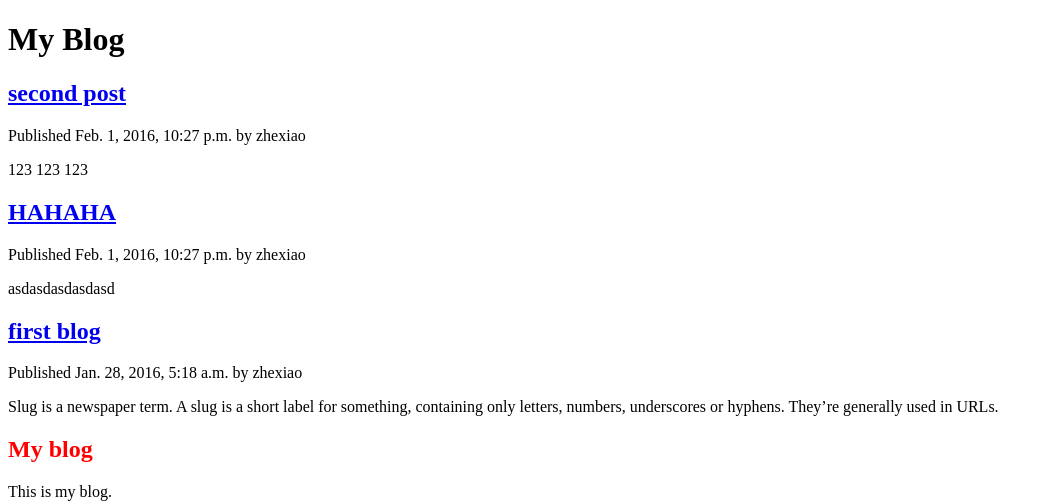
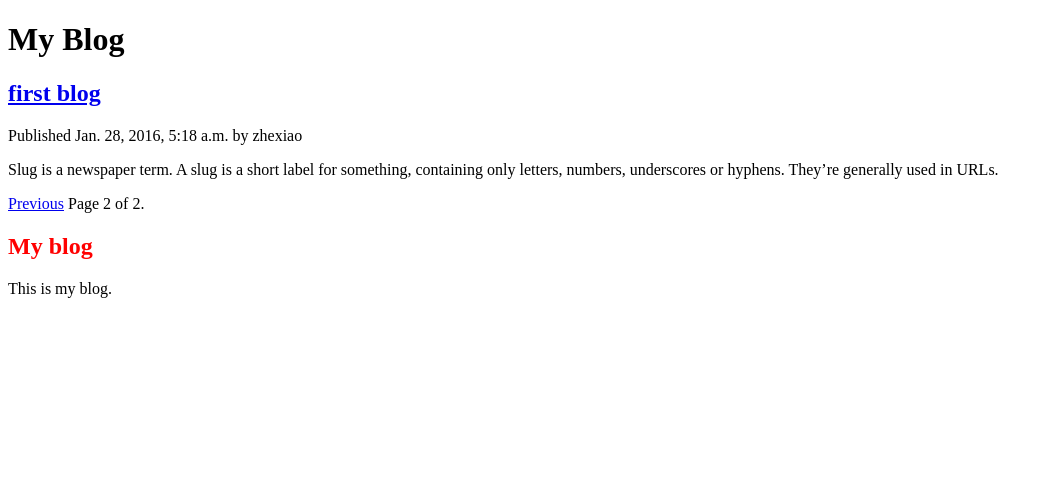
Before and after one commit to nurrocks/django-examples, a Django app: page /blog/?page=2 in a window 1280 px wide. Shown: the top 504 px of the page, without its empty margins (0-1053 px from the left). Run offline with Django 3.2, Linux system fonts and the light colour scheme; data comes from the database, SQL or seed files in the repository.

Commit message:
add pahe

```diff
--- /dev/null
+++ b/mysite/blog/templates/blog/pagination.html
@@ -0,0 +1,13 @@
+ <div class="pagination">
+   <span class="step-links">
+     {% if posts.has_previous %}
+       <a href="?page={{ posts.previous_page_number }}">Previous</a>
+     {% endif %}
+     <span class="current">
+       Page {{ posts.number }} of {{ posts.paginator.num_pages }}.
+     </span>
+       {% if posts.has_next %}
+         <a href="?page={{ posts.next_page_number }}">Next</a>
+       {% endif %}
+   </span>
+</div>
--- a/mysite/blog/templates/blog/post/list.html
+++ b/mysite/blog/templates/blog/post/list.html
@@ -15,4 +15,6 @@
    </p>
    {{ post.body|truncatewords:30|linebreaks }}
  {% endfor %}
+
+ {% include "blog/pagination.html" with posts=page_obj %}
 {% endblock %}
--- a/mysite/blog/urls.py
+++ b/mysite/blog/urls.py
@@ -3,7 +3,8 @@ from . import views
 
 urlpatterns = [
 	# post views
-	url(r'^$', views.post_list, name='post_list'),
+	#url(r'^$', views.post_list, name='post_list'),
+    url(r'^$', views.PostListView.as_view(), name='post_list'),
 	url(r'^(?P<year>\d{4})/(?P<month>\d{2})/(?P<day>\d{2})/(?P<post>[-\w]+)/$',
 	   views.post_detail,
 	   name='post_detail'),
--- a/mysite/blog/views.py
+++ b/mysite/blog/views.py
@@ -1,9 +1,31 @@
 from django.shortcuts import render, get_object_or_404
 from .models import Post
+from django.core.paginator import Paginator, EmptyPage, PageNotAnInteger
 
-def post_list(request):
-    posts = Post.published.all()
-    return render(request, 'blog/post/list.html', {'posts': posts})
+from django.views.generic import ListView
+
+# def post_list(request):
+#     object_list = Post.published.all()
+#     paginator = Paginator(object_list, 2) # 3 posts in each page
+#     page = request.GET.get('page')
+
+#     try:
+#     	posts = paginator.page(page)
+#     except PageNotAnInteger:
+#     	posts = paginator.page(1)
+#     except EmptyPage:
+#     	posts = paginator.page(paginator.num_pages)
+
+#     return render(request, 'blog/post/list.html', {
+#     	'posts': posts
+#     })
+
+
+class PostListView(ListView):
+	queryset = Post.published.all()
+	context_object_name = 'posts'
+	paginate_by = 2
+	template_name = 'blog/post/list.html'
 
 
 def post_detail(request, year, month, day, post):
```
Also changed, not shown: 2 other files.
